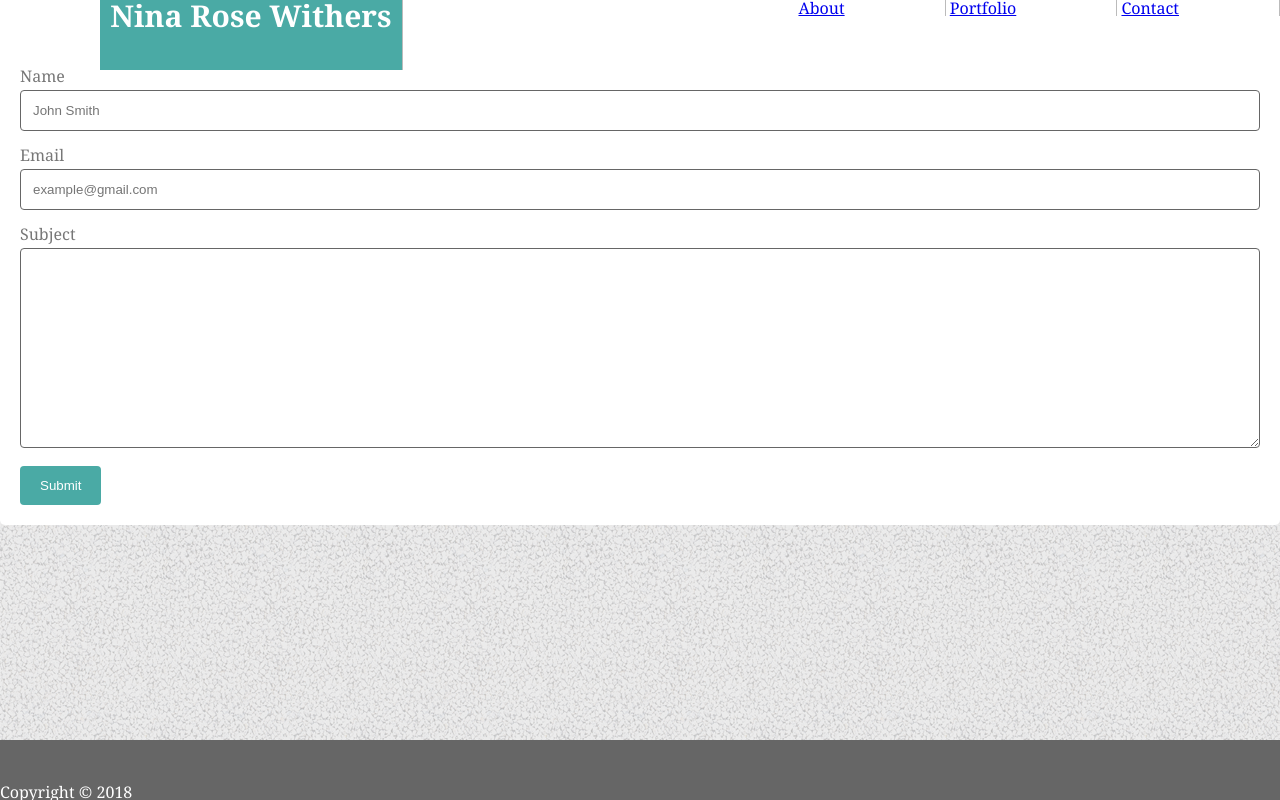
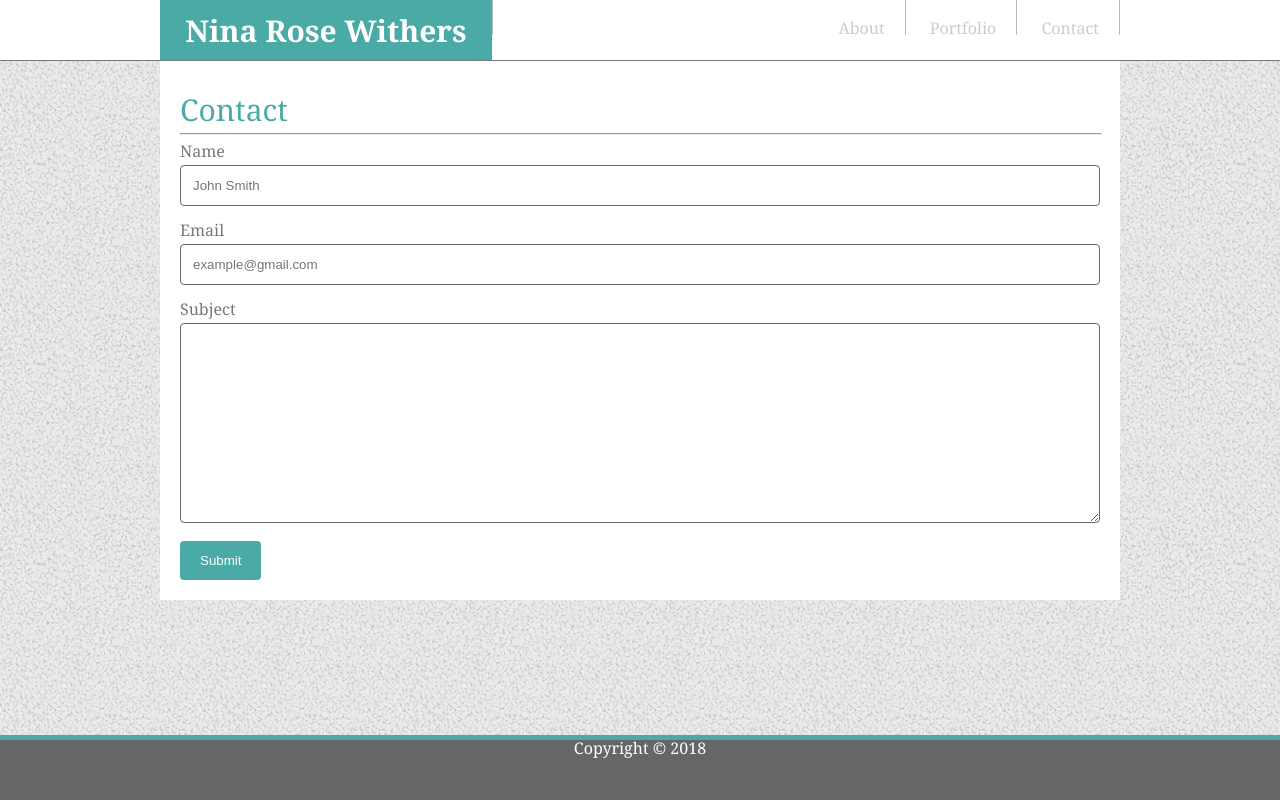
Before and after one commit to nrgtwithers/Basic-Portfolio, a plain HTML site: page contact.html in a window 1280 px wide. Drawn offline with Linux system fonts and the light colour scheme.

Commit message:
Changes to website overall look

```diff
--- /dev/null
+++ b/assets/css/reset.css
@@ -0,0 +1,48 @@
+/* http://meyerweb.com/eric/tools/css/reset/
+   v2.0 | 20110126
+   License: none (public domain)
+*/
+
+html, body, div, span, applet, object, iframe,
+h1, h2, h3, h4, h5, h6, p, blockquote, pre,
+a, abbr, acronym, address, big, cite, code,
+del, dfn, em, img, ins, kbd, q, s, samp,
+small, strike, strong, sub, sup, tt, var,
+b, u, i, center,
+dl, dt, dd, ol, ul, li,
+fieldset, form, label, legend,
+table, caption, tbody, tfoot, thead, tr, th, td,
+article, aside, canvas, details, embed,
+figure, figcaption, footer, header, hgroup,
+menu, nav, output, ruby, section, summary,
+time, mark, audio, video {
+	margin: 0;
+	padding: 0;
+	border: 0;
+	font-size: 100%;
+	font: inherit;
+	vertical-align: baseline;
+}
+/* HTML5 display-role reset for older browsers */
+article, aside, details, figcaption, figure,
+footer, header, hgroup, menu, nav, section {
+	display: block;
+}
+body {
+	line-height: 1;
+}
+ol, ul {
+	list-style: none;
+}
+blockquote, q {
+	quotes: none;
+}
+blockquote:before, blockquote:after,
+q:before, q:after {
+	content: '';
+	content: none;
+}
+table {
+	border-collapse: collapse;
+	border-spacing: 0;
+}
--- a/contact.html
+++ b/contact.html
@@ -26,29 +26,12 @@
       </nav>
     </div>
   </div>
-<!-- <div class="container-fluid">
-    <nav class="navbar">
-      <ul>
-        <li><a href="index.html">About</a></li>
-        <li><a href="portfolio.html">Portfolio</a></li>
-        <li><a href="contact.html">Contact</a></li>
-      </ul>
-    </nav> -->
-        <!-- <div class="container">
-          <nav>
-            <ul>
-              <li class="nav" style="float:left">Nina Rose Withers</li>
-              <li><a href="index.html">About</a></li>
-              <li><a href="portfolio.html">Portfolio</a></li>
-              <li><a href="contact.html">Contact</a></li>
-            </ul>
-          </nav>
-        </div> -->
 
   <main>
     <div id="contact">
       <div class="container">
- <p>   <h2>Contact</h2>
+        <div class="content">
+          <h2>Contact</h2>
           <hr>
 
           <!-- <form action="action_page.php"> -->
@@ -67,6 +50,7 @@
           </form>
       </div>
       </div>
+    </div>
   </main>
 
   <div class="footer">
--- a/css/style.css
+++ b/css/style.css
@@ -5,50 +5,71 @@ html, body {
     color:#777777;
 }
 
-
-.main {
-    width: 960px;
-    background-color: white;
-    margin-left: 0px;
-    margin-right: 0px;
-}
-
 .header{
-    float: left;
-    height: 70px;
+    /* float: left; */
+    height: 60px;
     width:100%;
     border-color: #cccccc;
-    border-bottom: 2px;
+    border-bottom: solid;
+    border-width: 1px;
     margin-top: 0px;
     position: fixed;
     overflow: hidden;
     background-color: #ffffff;
 }
 
+.container{
+    padding-top: 75px;
+    width: 960px;
+    height: 100%;
+    background-color: white;
+    margin: auto;
+}
+
 .boxed {
     border: 1px solid #4aaaa5 ;
     width: 300px;
     height: 75px;
+    padding: 15px;
     background-color: #4aaaa5;
     color:white;
-    margin-left: 100px;
   }
 
   a:hover{
     color: #4aaaa5;
   }
 
+  .navbar li a:hover {
+    color: #4aaaa5;
+  }
+
 .navbar li a {
     display: inline-block;
     text-decoration: underline;
-    margin-right: 100px;
+    color: #cccccc;
+    text-decoration: none;
+    font-family: Georgia, 'Times New Roman', Times, serif;
+    padding: 20px;
   }
   .navbar li {
     display: inline-block;
+    color: #cccccc;
+    margin: auto;
+    top: 10px;
+    max-height: 35px;
+    /* padding: 15px; */
   }
   .navbar ul {
     text-align: right;
   }
+
+.navbar{
+    /* border-bottom: solid;
+    border-width: 2px;
+    border-color:#cccccc; */
+    width: 960px;
+    margin: auto;
+}
 
 li{
     border-right: 1px solid #bbb;
@@ -70,9 +91,15 @@ h2{
     color: #4aaaa5;
 }
 
+.content{
+    padding: 20px;;
+}
+
 hr {
-    width: 80%;
+    width: 100%;
+    color: #cccccc;
   }
+
 
 input[type=text], select, textarea {
     width: 100%;
@@ -99,11 +126,11 @@ input[type=submit]:hover {
     background-color: #4aaaa5;
 }
 
-.container {
+/* .container {
     border-radius: 5px;
     background-color: #fffFff;
     padding: 20px;
-}
+} */
 
 .images{
         display: block;
@@ -123,6 +150,26 @@ input[type=submit]:hover {
     position: absolute;
 }
 
+/* .footer {
+    position: fixed;
+    left: 0;
+    bottom: 0;
+    width: 100%;
+    height: 60px;
+    background-color: #666666;
+    color: white;
+    text-align: center;
+    border-top: solid;
+    border-width: 5px;
+    border-color: #4aaaa5
+}
+
+.bottom {
+    position: absolute;
+    bottom: 0;
+    margin: auto
+} */
+
 .footer {
     position: fixed;
     left: 0;
@@ -131,10 +178,12 @@ input[type=submit]:hover {
     height: 60px;
     background-color: #666666;
     color: white;
-}
-
-.bottom {
-    position: absolute;
-    bottom: 0;
     text-align: center;
-}
+    border-top: solid;
+    border-width: 5px;
+    border-color: #4aaaa5;
+    clear: both;
+    /* position: relative; */
+    /* height: 40px; */
+    margin-top: -50px;
+  }
```
Also changed, not shown: index.html (+21 -7 lines), portfolio.html (+4 -3 lines). Lines whose indentation alone changed are shown as unchanged.
